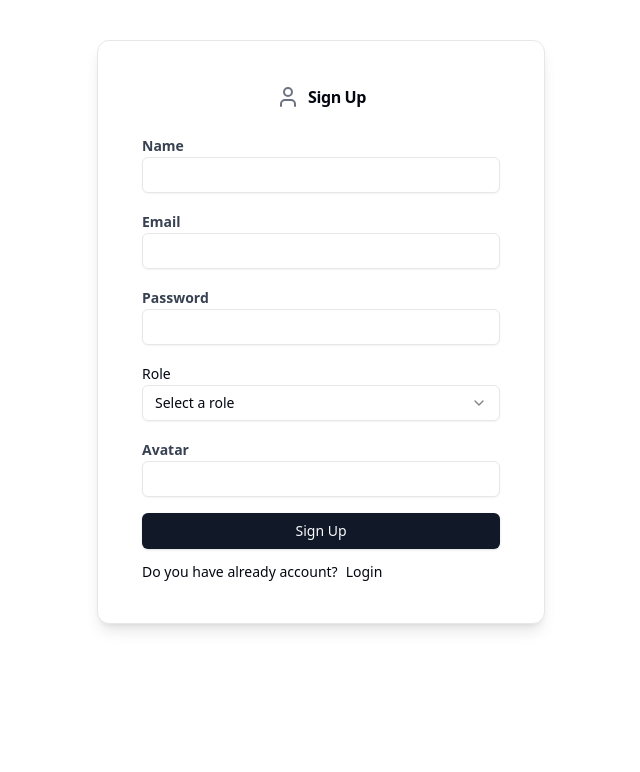
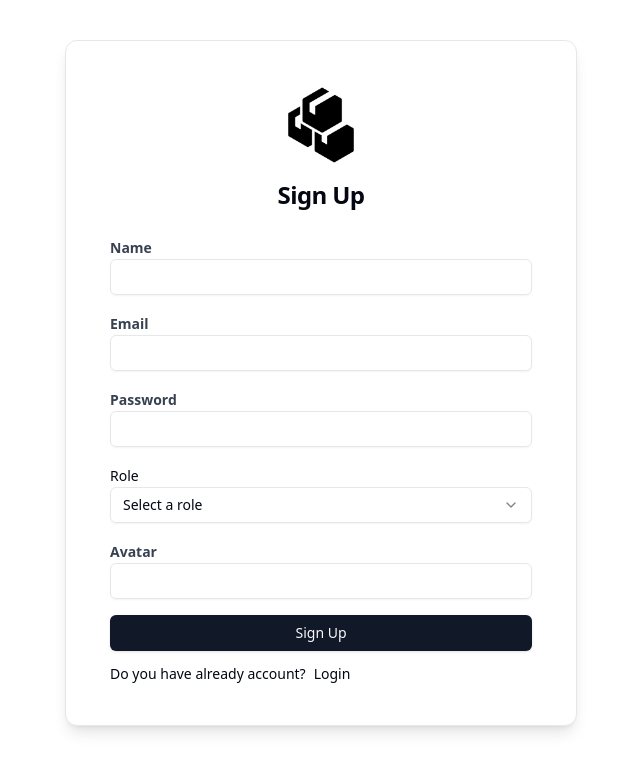
Before and after one commit to Sadiqshah94/Syeds-store, a React (Vite) app: page /register in a window 1280 px wide. Shown: the top 772 px of the page, without its empty margins (319-959 px from the left). Built offline with nearby package versions, Linux system fonts and the light colour scheme.

Commit message:
Add files via upload

```diff
--- /dev/null
+++ b/src/constants/AppImages.ts
@@ -0,0 +1,3 @@
+export const  AppImages = {
+    logo:"/assets/imgs/logo.png"
+}
--- a/src/modules/auth/LoginForm.tsx
+++ b/src/modules/auth/LoginForm.tsx
@@ -12,7 +12,9 @@ import {
   useEffect,
   useNavigate,
   userSignIn,
+  AppImages
 } from "./index";
+
 
 export default function SignInForm() {
   const { SignInUser, isLoading, data } = userSignIn();
@@ -30,9 +32,9 @@ export default function SignInForm() {
   return (
     <div className="p-5 flex items-center justify-center min-h-screen">
       <Card className="p-5 w-full max-w-lg mx-auto shadow-lg">
-        <CardHeader>
-          <CardTitle className=" justify-center gap-2 flex items-center">
-            <Lock className="text-gray-500" />
+        <CardHeader className=" justify-center gap-2 flex flex-col items-center">
+          <img src={AppImages.logo} className="w-20 h-20 contain"/>
+          <CardTitle className="font-bold text-2xl">
             Sign In
           </CardTitle>
         </CardHeader>
--- a/src/modules/auth/RegisterForm.tsx
+++ b/src/modules/auth/RegisterForm.tsx
@@ -1,4 +1,5 @@
 import {
+  AppImages,
   Button,
   Card,
   CardContent,
@@ -13,7 +14,6 @@ import {
   SelectTrigger,
   SelectValue,
   Spinner,
-  User,
   useSignUp,
 } from "./index";
 
@@ -21,13 +21,13 @@ export default function SignupForm() {
   const { CreateUser, isLoading } = useSignUp();
   const { values, errors, handleChange, touched, handleSubmit } = CreateUser;
   return (
-    <Card className="max-w-md mx-auto mt-10 p-5 shadow-lg">
-      <CardHeader>
-        <CardTitle className=" justify-center gap-2 flex items-center">
-          <User className="text-gray-500" />
-          Sign Up
-        </CardTitle>
-      </CardHeader>
+    <Card className="max-w-lg mx-auto mt-10 p-5 shadow-lg">
+      <CardHeader className=" justify-center gap-2 flex flex-col items-center">
+               <img src={AppImages.logo} className="w-20 h-20 contain"/>
+               <CardTitle className="font-bold text-2xl">
+                 Sign Up
+               </CardTitle>
+             </CardHeader>
       <CardContent>
         <form onSubmit={handleSubmit} className="space-y-4">
           <div>
--- a/src/modules/auth/index.ts
+++ b/src/modules/auth/index.ts
@@ -12,6 +12,9 @@ import userSignIn from "./hooks/userSignin";
 import { useEffect } from "react";
 import { NavLink, useNavigate } from "react-router-dom";
 import Spinner from "@/components/ui/core/spinner";
+import { AppImages } from "@/constants/AppImages";
 
 
-export {Spinner,NavLink,useNavigate,userSignIn,useEffect,User,useSignUp,Select,SelectContent,SelectItem,SelectTrigger,SelectValue,userSignUp, Lock,Button,Card,CardContent,CardHeader,CardTitle,Label,useSignIn,InputField}
+
+
+export {AppImages,Spinner,NavLink,useNavigate,userSignIn,useEffect,User,useSignUp,Select,SelectContent,SelectItem,SelectTrigger,SelectValue,userSignUp, Lock,Button,Card,CardContent,CardHeader,CardTitle,Label,useSignIn,InputField}
```
Also changed, not shown: public/assets/imgs/logo.png (added).
